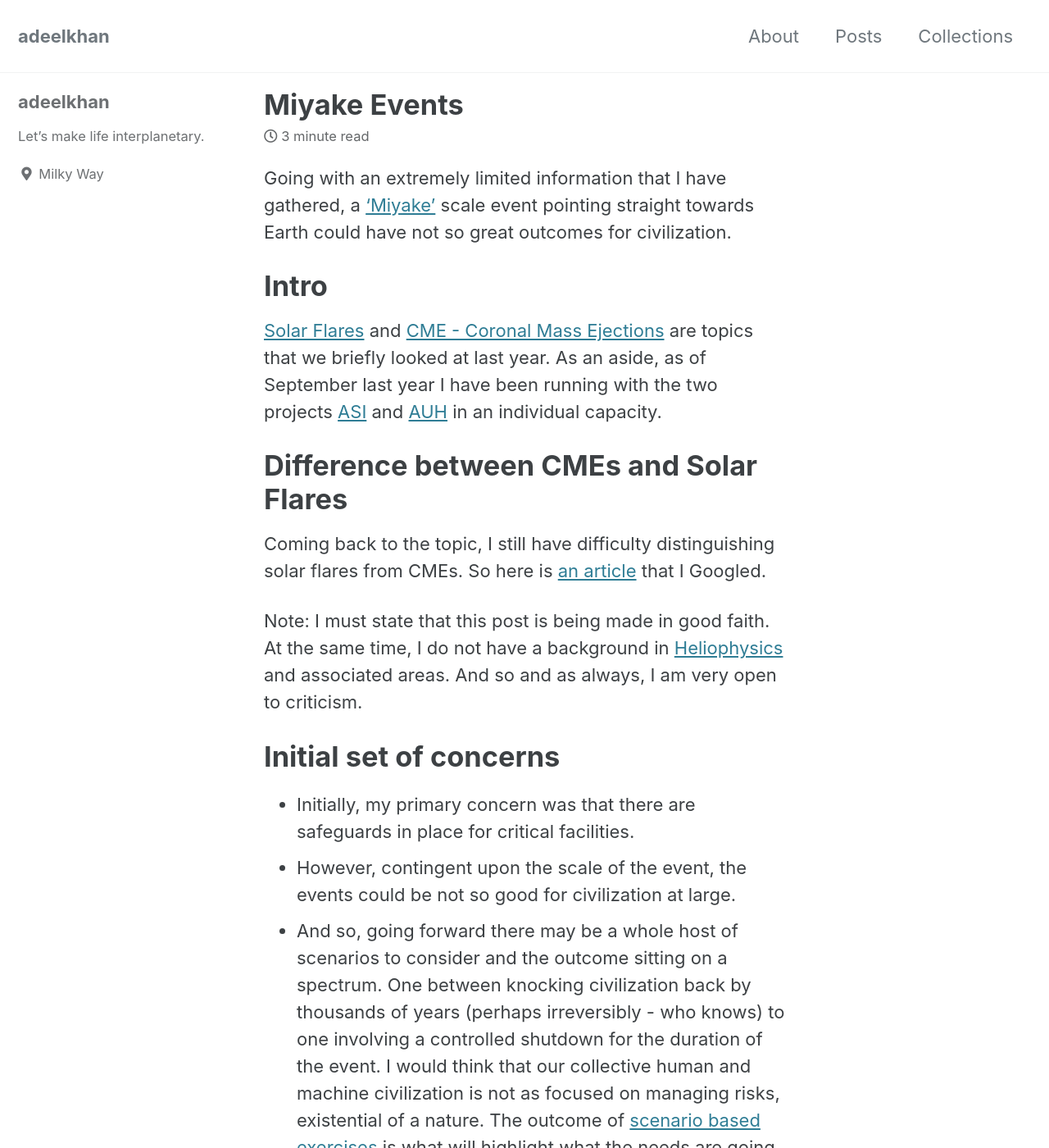
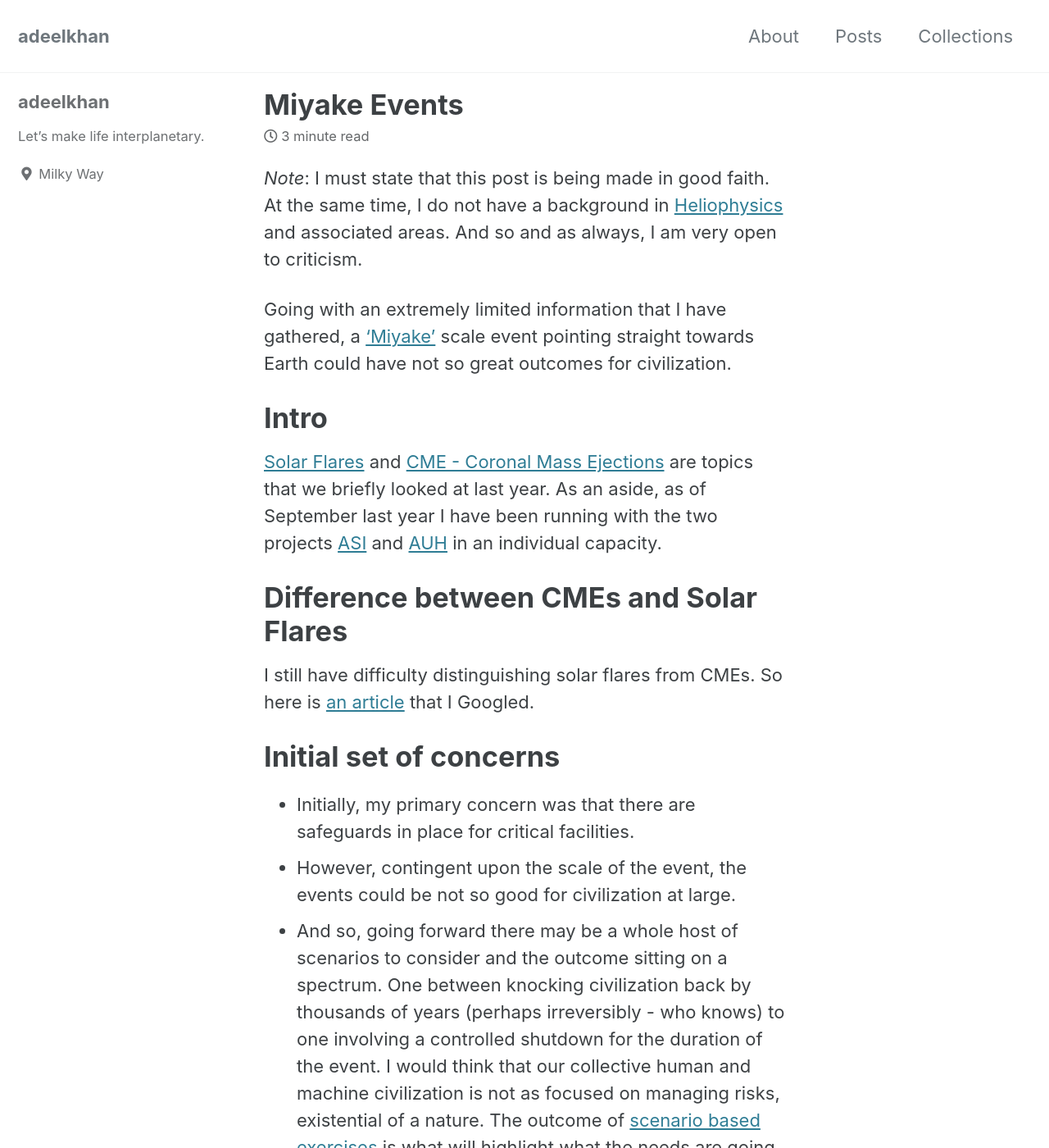
Before and after one commit to stellardreams/stellardreams.github.io, a Jekyll site: the page built from _posts/2022-09-07-Miyake-Events.md, in a window 1280 px wide and 1400 px high. Shown: the whole window at 82% size. Built offline with Jekyll 4.4.1, drawn with Linux system fonts in a browser that asks for light colours; cached includes are drawn as plain includes.

Commit message:
Update 2022-09-07-Miyake-Events.md
Moving some bits around.

```diff
--- a/_posts/2022-09-07-Miyake-Events.md
+++ b/_posts/2022-09-07-Miyake-Events.md
@@ -1,12 +1,14 @@
+*Note*: I must state that this post is being made in good faith. At the same time, I do not have a background in [Heliophysics](https://en.wikipedia.org/wiki/Heliophysics){:target="_blank" rel="noopener"} and associated areas. And so and as always, I am very open to criticism.
+
 Going with an extremely limited information that I have gathered, a ['Miyake'](https://en.wikipedia.org/wiki/774%E2%80%93775_carbon-14_spike){:target="_blank" rel="noopener"} scale event pointing straight towards Earth could have not so great outcomes for civilization.
 
 # Intro
 [Solar Flares](https://en.wikipedia.org/wiki/Solar_flare){:target="_blank" rel="noopener"} and [CME - Coronal Mass Ejections](https://en.wikipedia.org/wiki/Coronal_mass_ejection){:target="_blank" rel="noopener"} are topics that we briefly looked at last year. As an aside, as of September last year I have been running with the two projects [ASI](https://asi.surge.sh/){:target="_blank" rel="noopener"} and [AUH](https://auh.surge.sh/){:target="_blank" rel="noopener"} in an individual capacity.
 
 # Difference between CMEs and Solar Flares
-Coming back to the topic, I still have difficulty distinguishing solar flares from CMEs. So here is [an article](https://phys.org/news/2014-09-difference-cmes-solar-flares.html){:target="_blank" rel="noopener"} that I Googled.
+I still have difficulty distinguishing solar flares from CMEs. So here is [an article](https://phys.org/news/2014-09-difference-cmes-solar-flares.html){:target="_blank" rel="noopener"} that I Googled.
 
-Note: I must state that this post is being made in good faith. At the same time, I do not have a background in [Heliophysics](https://en.wikipedia.org/wiki/Heliophysics){:target="_blank" rel="noopener"} and associated areas. And so and as always, I am very open to criticism.
+
 
 # Initial set of concerns
 * Initially, my primary concern was that there are safeguards in place for critical facilities.
```
